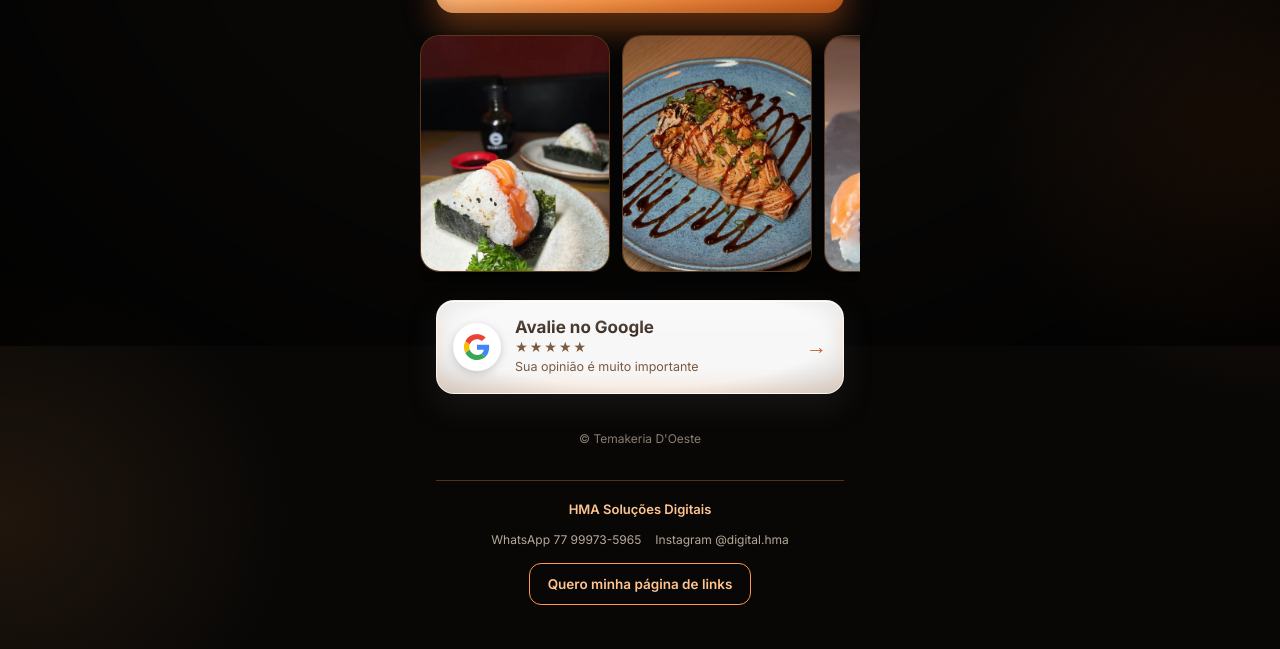
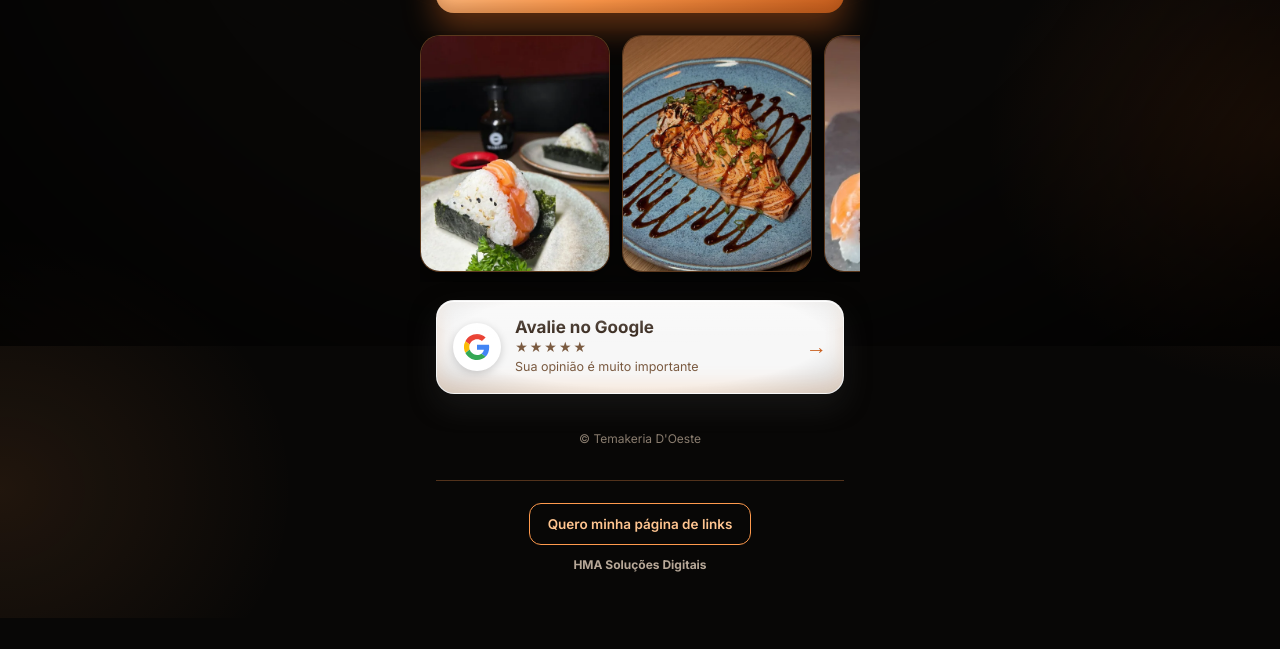
Before and after one commit to hmasolucoes/temakeria-doeste, a plain HTML site: page index.html in a window 1280 px wide. Shown: the part 454-1103 px from the top of the page. After the commit the page ends 1072 px from the top, so only its background shows below. Drawn offline with Linux system fonts and the light colour scheme.

Commit message:
Update index.html

```diff
--- a/index.html
+++ b/index.html
@@ -90,9 +90,8 @@ a:focus-visible,button:focus-visible{outline:2px solid var(--o1);outline-offset:
 <a class="btn wh" href="https://g.page/r/CZw4NYdw6tjMEAE/review" target="_blank" rel="noopener"><i class="gl"></i><span class="ic"><svg viewBox="0 0 48 48" aria-hidden="true"><path fill="#EA4335" d="M24 9.5c3.5 0 6.6 1.2 9.1 3.6l6.8-6.8C35.8 2.4 30.3 0 24 0 14.6 0 6.5 5.4 2.6 13.2l7.9 6.2C12.4 13.7 17.7 9.5 24 9.5Z"/><path fill="#4285F4" d="M46.5 24.5c0-1.6-.1-3.1-.4-4.5H24v9h12.7c-.6 3-2.2 5.5-4.7 7.2l7.6 5.9c4.4-4.1 6.9-10.2 6.9-17.6Z"/><path fill="#FBBC05" d="M10.5 28.6a14.5 14.5 0 0 1 0-9.2l-7.9-6.2a24 24 0 0 0 0 21.6l7.9-6.2Z"/><path fill="#34A853" d="M24 48c6.5 0 11.9-2.100 15.900-5.800l-7.600-5.900c-2.100 1.400-4.900 2.300-8.300 2.300-6.300 0-11.600-4.200-13.500-9.900l-7.900 6.200C6.500 42.600 14.600 48 24 48Z"/></svg></span><div class="t"><b>Avalie no Google</b><span><span class="st5">&#9733;&#9733;&#9733;&#9733;&#9733;</span> Sua opini&atilde;o &eacute; muito importante</span></div><span class="go">&rarr;</span></a>
 <p class="copy">&copy; Temakeria D&apos;Oeste</p>
 <footer class="foot">
-<p class="c"><b>HMA Solu&ccedil;&otilde;es Digitais</b></p>
-<p class="c ct"><span>WhatsApp 77 99973-5965</span><span>Instagram @digital.hma</span></p>
 <a class="cta" href="https://wa.me/5577999735965?text=Ol%C3%A1%2C%20vim%20pela%20p%C3%A1gina%20da%20Temakeria%20D%27Oeste%20e%20gostaria%20de%20saber%20os%20valores" target="_blank" rel="noopener">Quero minha p&aacute;gina de links</a>
+<p class="c"><a class="hmal" href="https://wa.me/5577999735965?text=Ol%C3%A1%2C%20vim%20pela%20p%C3%A1gina%20da%20Temakeria%20D%27Oeste%20e%20gostaria%20de%20saber%20os%20valores" target="_blank" rel="noopener" style="color:inherit;text-decoration:none;font-weight:700">HMA Solu&ccedil;&otilde;es Digitais</a></p>
 </footer>
 </main>
 <script>(function(){var r=document.getElementById('rail'),p=0,m=matchMedia('(prefers-reduced-motion:reduce)').matches;
@@ -105,7 +104,7 @@ var dx=0,sx=0,sl=0,mv=0;r.addEventListener('pointerdown',function(e){if(e.pointe
 addEventListener('pointermove',function(e){if(!dx)return;var d=e.clientX-sx;if(Math.abs(d)>4){mv=1;r.classList.add('dg')}if(mv)r.scrollLeft=sl-d});
 addEventListener('pointerup',function(){if(dx){dx=0;r.classList.remove('dg')}});
 r.addEventListener('click',function(e){if(mv){e.preventDefault();e.stopPropagation();mv=0}},true);r.addEventListener('dragstart',function(e){e.preventDefault()});
-var ac;document.addEventListener('pointerdown',function(ev){if(!ev.target.closest('.btn,.ob,.cta,.pc'))return;try{ac=ac||new(window.AudioContext||window.webkitAudioContext)();var o=ac.createOscillator(),g=ac.createGain(),t=ac.currentTime;o.type='triangle';o.frequency.setValueAtTime(2400,t);g.gain.setValueAtTime(.18,t);g.gain.exponentialRampToValueAtTime(.001,t+.02);o.connect(g);g.connect(ac.destination);o.start(t);o.stop(t+.025)}catch(x){}});
+var ac;document.addEventListener('pointerdown',function(ev){if(!ev.target.closest('.btn,.ob,.cta,.pc,.hmal'))return;try{ac=ac||new(window.AudioContext||window.webkitAudioContext)();var o=ac.createOscillator(),g=ac.createGain(),t=ac.currentTime;o.type='triangle';o.frequency.setValueAtTime(2400,t);g.gain.setValueAtTime(.18,t);g.gain.exponentialRampToValueAtTime(.001,t+.02);o.connect(g);g.connect(ac.destination);o.start(t);o.stop(t+.025)}catch(x){}});
 })();</script>
 </body>
 </html>
```
